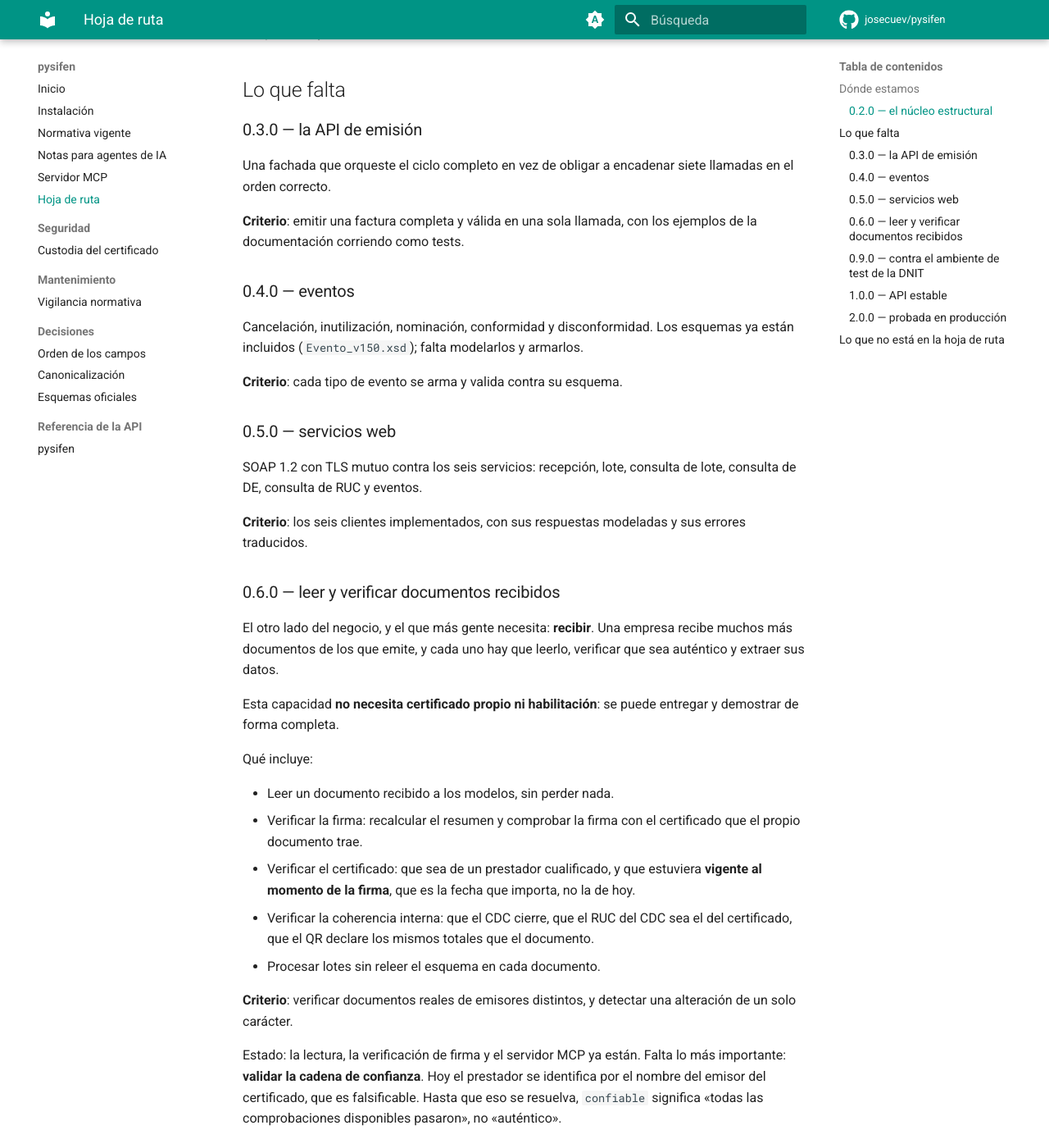
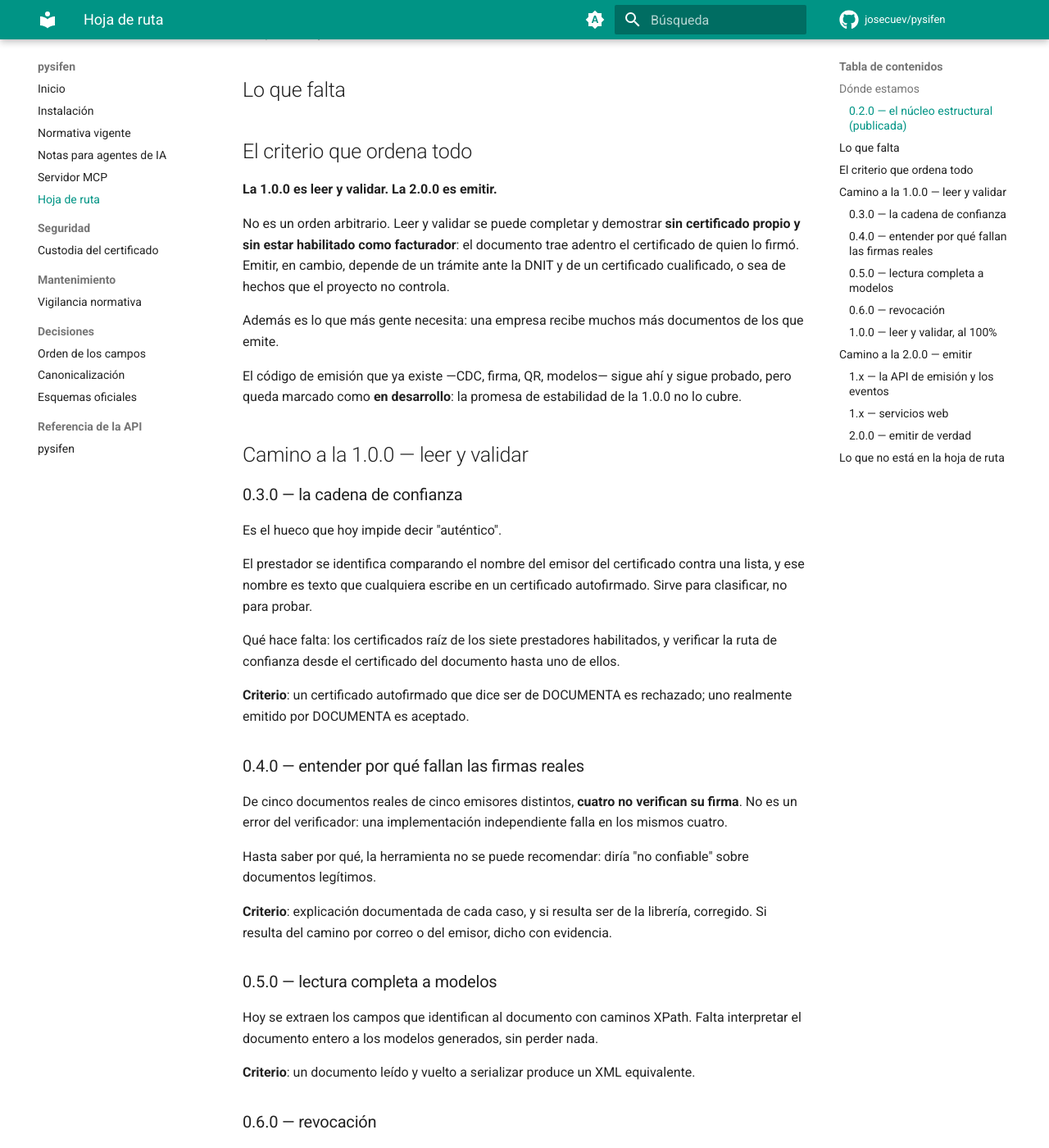
Before and after one commit to josecuev/pysifen, an MkDocs documentation site: the page built from docs/hoja-de-ruta.md, in a window 1280 px wide and 1400 px high, scrolled down 937 px. Shown: the whole window at 82% size. Built offline with MkDocs 1.6.1 and Material for MkDocs 9.7.7, drawn with Linux system fonts in a browser that asks for light colours; comment, search, counter and statistics services are not loaded; some of the changed text lies outside the part shown.

Commit message:
Resolver por que las firmas reales no verificaban
De cinco documentos reales de cinco emisores distintos, cuatro fallaban la
verificacion de firma. Se investigo recalculando el resumen y la firma con
todas las variantes de canonicalizacion, y aparecieron dos desvios, los dos del
lado del emisor y ninguno del verificador.

1. El SignedInfo canonicalizado en aislamiento. Con canonicalizacion inclusiva,
   la lectura estricta dice que el SignedInfo hereda los espacios de nombres de
   sus ancestros, en estos documentos el xmlns:xsi del rDE. Pero varios
   emisores arman la firma como documento aparte y recien despues la insertan,
   asi que firman una forma sin ese espacio de nombres. Dos de los cinco.

2. El XML indentado despues de firmar. Un emisor formatea el XML para que se
   lea mejor una vez calculada la firma. La canonicalizacion conserva los
   espacios entre elementos, asi que el resumen deja de cerrar. Uno de los
   cinco.

Ninguno de los dos debilita nada: el contenido sigue siendo el mismo y la firma
sigue probando su integridad. El verificador ahora los tolera, pero DECLARA
cual tolero, porque quien audita tiene derecho a saber que el documento no era
estrictamente conforme. Estricto primero, tolerante despues, y siempre dicho.

Resultado: cuatro de los cinco documentos reales verifican. El quinto no
corresponde a su resumen bajo ninguna interpretacion, asi que lo rechazaria
cualquier verificador conforme.

Ademas se reordena la hoja de ruta con el criterio correcto: la 1.0.0 es leer y
validar, la 2.0.0 es emitir. Leer se puede completar y demostrar sin
certificado propio ni habilitacion; emitir depende de un tramite ante la DNIT.
Y es lo que mas gente necesita: una empresa recibe muchos mas documentos de los
que emite.

```diff
--- a/docs/hoja-de-ruta.md
+++ b/docs/hoja-de-ruta.md
@@ -9,7 +9,7 @@
 
 ## Dónde estamos
 
-### 0.2.0 — el núcleo estructural
+### 0.2.0 — el núcleo estructural (publicada)
 
 Lo que hay hoy:
 
@@ -29,63 +29,96 @@
 
 ## Lo que falta
 
-### 0.3.0 — la API de emisión
+## El criterio que ordena todo
 
-Una fachada que orqueste el ciclo completo en vez de obligar a encadenar siete
-llamadas en el orden correcto.
+**La 1.0.0 es leer y validar. La 2.0.0 es emitir.**
 
-**Criterio**: emitir una factura completa y válida en una sola llamada, con los
-ejemplos de la documentación corriendo como tests.
+No es un orden arbitrario. Leer y validar se puede completar y demostrar **sin
+certificado propio y sin estar habilitado como facturador**: el documento trae
+adentro el certificado de quien lo firmó. Emitir, en cambio, depende de un
+trámite ante la DNIT y de un certificado cualificado, o sea de hechos que el
+proyecto no controla.
 
-### 0.4.0 — eventos
+Además es lo que más gente necesita: una empresa recibe muchos más documentos
+de los que emite.
 
-Cancelación, inutilización, nominación, conformidad y disconformidad. Los
-esquemas ya están incluidos (`Evento_v150.xsd`); falta modelarlos y armarlos.
+El código de emisión que ya existe —CDC, firma, QR, modelos— sigue ahí y sigue
+probado, pero queda marcado como **en desarrollo**: la promesa de estabilidad de
+la 1.0.0 no lo cubre.
 
-**Criterio**: cada tipo de evento se arma y valida contra su esquema.
+## Camino a la 1.0.0 — leer y validar
 
-### 0.5.0 — servicios web
+### 0.3.0 — la cadena de confianza
 
-SOAP 1.2 con TLS mutuo contra los seis servicios: recepción, lote, consulta de
-lote, consulta de DE, consulta de RUC y eventos.
+Es el hueco que hoy impide decir "auténtico".
 
-**Criterio**: los seis clientes implementados, con sus respuestas modeladas y
-sus errores traducidos.
+El prestador se identifica comparando el nombre del emisor del certificado
+contra una lista, y ese nombre es texto que cualquiera escribe en un
+certificado autofirmado. Sirve para clasificar, no para probar.
 
-### 0.6.0 — leer y verificar documentos recibidos
+Qué hace falta: los certificados raíz de los siete prestadores habilitados, y
+verificar la ruta de confianza desde el certificado del documento hasta uno de
+ellos.
 
-El otro lado del negocio, y el que más gente necesita: **recibir**. Una empresa
-recibe muchos más documentos de los que emite, y cada uno hay que leerlo,
-verificar que sea auténtico y extraer sus datos.
+**Criterio**: un certificado autofirmado que dice ser de DOCUMENTA es
+rechazado; uno realmente emitido por DOCUMENTA es aceptado.
 
-Esta capacidad **no necesita certificado propio ni habilitación**: se puede
-entregar y demostrar de forma completa.
+### 0.4.0 — entender por qué fallan las firmas reales
 
-Qué incluye:
+De cinco documentos reales de cinco emisores distintos, **cuatro no verifican
+su firma**. No es un error del verificador: una implementación independiente
+falla en los mismos cuatro.
 
-- Leer un documento recibido a los modelos, sin perder nada.
-- Verificar la firma: recalcular el resumen y comprobar la firma con el
-  certificado que el propio documento trae.
-- Verificar el certificado: que sea de un prestador cualificado, y que
-  estuviera **vigente al momento de la firma**, que es la fecha que importa, no
-  la de hoy.
-- Verificar la coherencia interna: que el CDC cierre, que el RUC del CDC sea el
-  del certificado, que el QR declare los mismos totales que el documento.
-- Procesar lotes sin releer el esquema en cada documento.
+Hasta saber por qué, la herramienta no se puede recomendar: diría "no
+confiable" sobre documentos legítimos.
 
-**Criterio**: verificar documentos reales de emisores distintos, y detectar una
-alteración de un solo carácter.
+**Criterio**: explicación documentada de cada caso, y si resulta ser de la
+librería, corregido. Si resulta del camino por correo o del emisor, dicho con
+evidencia.
 
-Estado: la lectura, la verificación de firma y el servidor MCP ya están. Falta
-lo más importante: **validar la cadena de confianza**. Hoy el prestador se
-identifica por el nombre del emisor del certificado, que es falsificable.
-Hasta que eso se resuelva, `confiable` significa «todas las comprobaciones
-disponibles pasaron», no «auténtico».
+### 0.5.0 — lectura completa a modelos
 
-### 0.9.0 — contra el ambiente de test de la DNIT
+Hoy se extraen los campos que identifican al documento con caminos XPath. Falta
+interpretar el documento entero a los modelos generados, sin perder nada.
 
-Acá deja de ser una librería que *cree* estar bien y pasa a ser una que *está*
-bien.
+**Criterio**: un documento leído y vuelto a serializar produce un XML
+equivalente.
+
+### 0.6.0 — revocación
+
+Consultar la lista de certificados revocados del prestador. Es la única
+comprobación que necesita red, así que va explícita y nunca por omisión.
+
+**Criterio**: un certificado revocado se detecta; sin red, se informa que no se
+pudo comprobar en vez de darlo por bueno.
+
+### 1.0.0 — leer y validar, al 100%
+
+**Criterio**:
+
+- [ ] Las cuatro anteriores.
+- [ ] Verificación completa: esquema, firma, cadena de confianza, vigencia a la
+      firma, revocación, coherencia de CDC y QR.
+- [ ] Documentos reales de emisores distintos verificados correctamente.
+- [ ] `confiable` significa **auténtico**, no "las comprobaciones que sé hacer
+      pasaron".
+- [ ] La API pública de lectura, estable.
+
+A partir de acá, un cambio incompatible en la API de lectura obliga a subir la
+versión mayor.
+
+## Camino a la 2.0.0 — emitir
+
+### 1.x — la API de emisión y los eventos
+
+Una fachada que orqueste armar, calcular el CDC, firmar, generar el QR y
+validar. Y los eventos: cancelación, inutilización, nominación, conformidad.
+
+### 1.x — servicios web
+
+SOAP 1.2 con TLS mutuo contra los seis servicios del SIFEN.
+
+### 2.0.0 — emitir de verdad
 
 **Criterio**:
 
@@ -95,37 +128,8 @@
 - [ ] Un evento de cancelación aceptado.
 - [ ] La respuesta del SIFEN guardada como evidencia.
 
-Hasta que eso pase, ninguna cantidad de tests locales alcanza. La validación
-contra el esquema es necesaria pero no suficiente: el SIFEN aplica además
-reglas de negocio que el esquema no expresa.
-
-### 1.0.0 — API estable
-
-**Criterio**:
-
-- [ ] Todo lo anterior: emitir, leer, verificar y transmitir.
-- [ ] La API pública sin cambios incompatibles durante un ciclo de versión
-      menor completo.
-- [ ] La representación gráfica (KuDE) o una decisión documentada de dejarla
-      fuera del alcance.
-
-A partir de acá, un cambio incompatible obliga a subir la versión mayor.
-
-La 1.0.0 **no** espera a que alguien emita en producción. Ese es un hecho
-comercial, no técnico, y hacer depender el número de versión de algo que el
-proyecto no controla dejaría la librería en 0.x para siempre. Lo que la 1.0.0
-promete es que la API es estable y que todo lo que la librería dice hacer, lo
-hace y está probado.
-
-### 2.0.0 — probada en producción
-
-**Criterio**:
-
-- [ ] Al menos un contribuyente emitiendo en **producción** con la librería, de
-      forma sostenida.
-- [ ] Los ajustes que ese uso real haya obligado a hacer, que casi seguro
-      incluyen algún cambio incompatible: por eso es una versión mayor y no una
-      menor.
+Es una versión mayor y no menor porque el primer contacto real con el organismo
+casi seguro obliga a cambiar algo de la API.
 
 ## Lo que no está en la hoja de ruta
 
```
Also changed, not shown: 3 other files.
